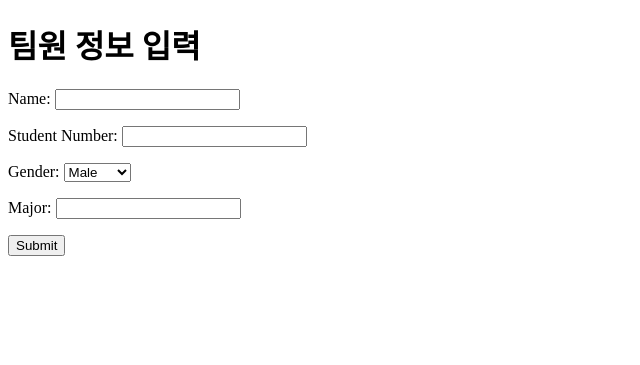
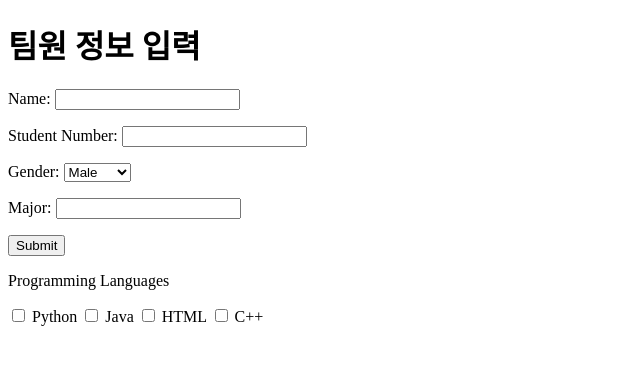
Before and after one commit to CSID-DGU/2024-2-OSSPrac-openmind-08, a Flask app: page / in a window 1280 px wide. Shown: the top 365 px of the page, without its empty margins (0-640 px from the left). Run offline with Flask 3, Linux system fonts and the light colour scheme.

Commit message:
feat : Programming Languages 체크박스 뷰 추가

```diff
--- a/Subject3_1/templates/input.html
+++ b/Subject3_1/templates/input.html
@@ -18,6 +18,19 @@
         </p>
         <p>Major: <input type="text" name="major" required></p>
         <p><button type="submit">Submit</button></p>
+        <p>Programming Languages</p>
+        <label>
+            <input type="checkbox"> Python
+        </label>
+        <label>
+            <input type="checkbox"> Java
+        </label>
+        <label>
+            <input type="checkbox"> HTML
+        </label>
+        <label>
+            <input type="checkbox"> C++
+        </label>
     </form>
 </body>
 </html>
```
